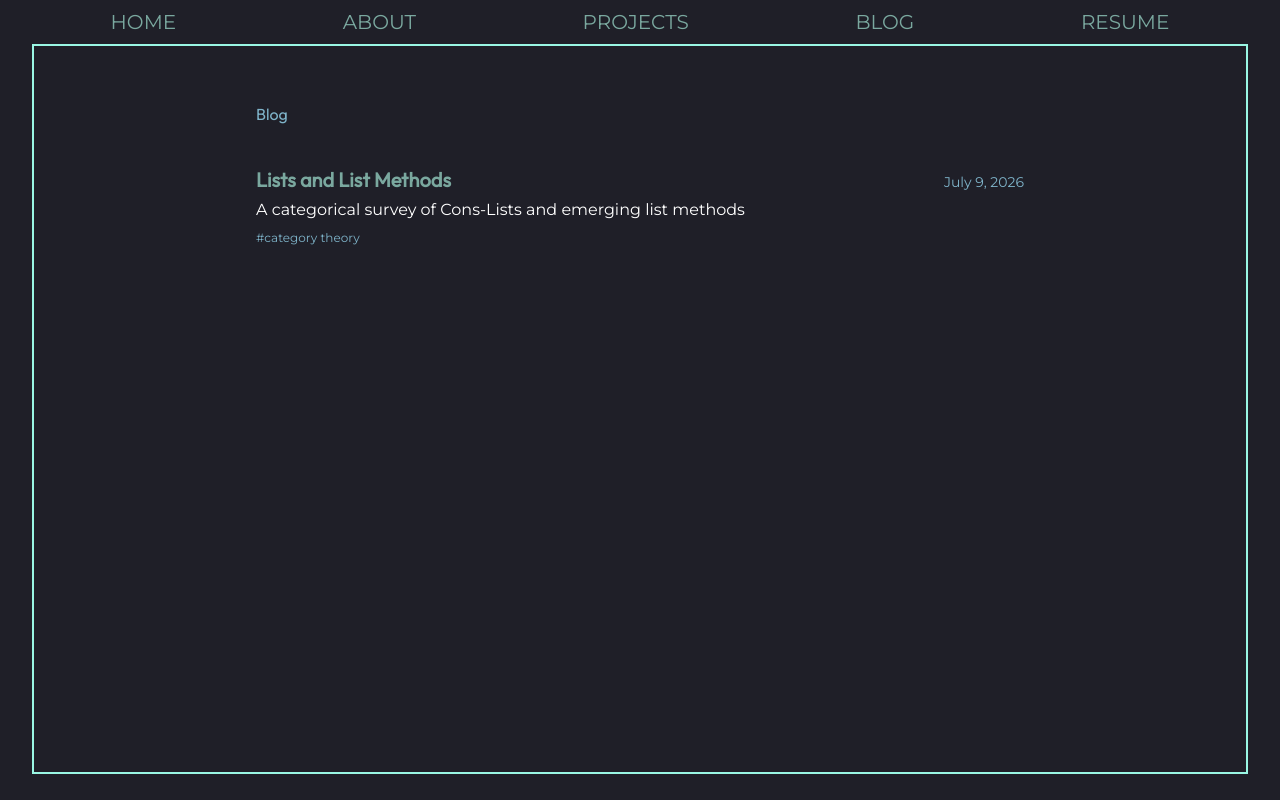
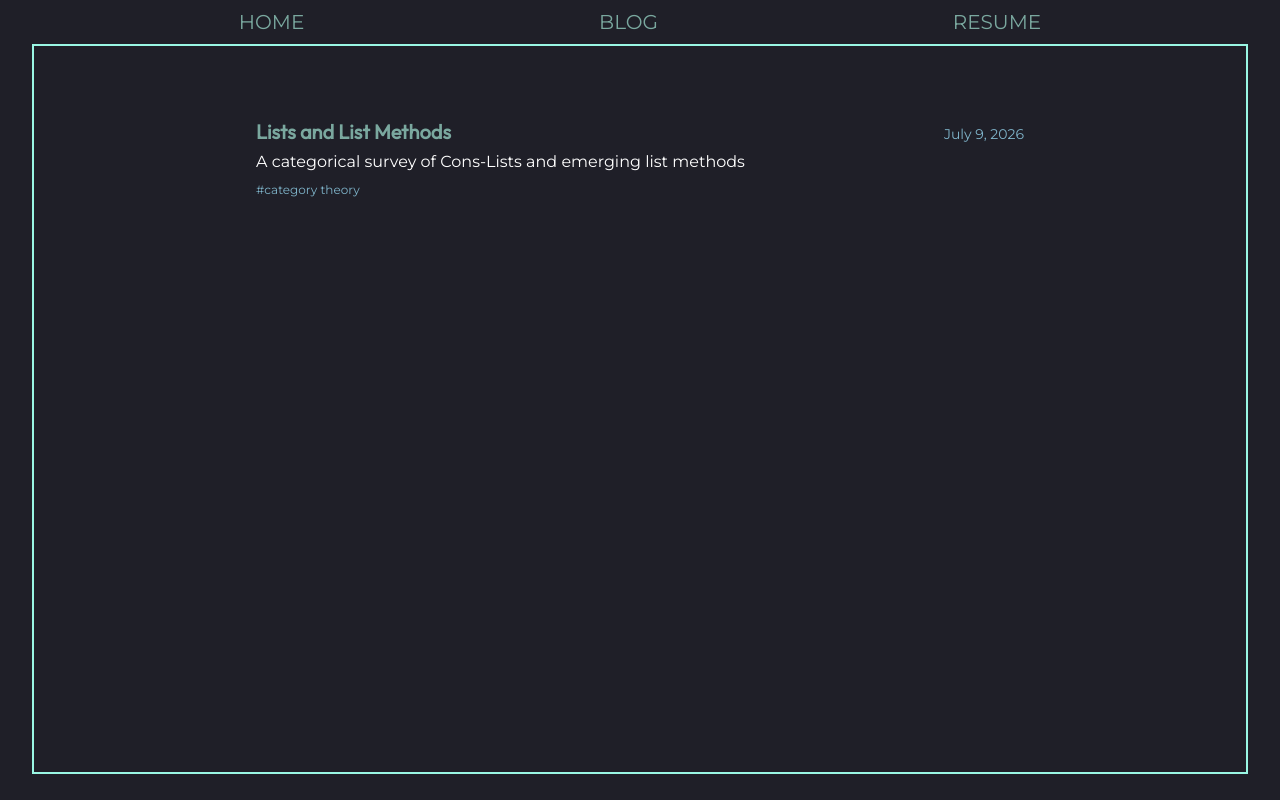
Before and after one commit to aadi219/aadi219.github.io, a React (Vite) app: page /blog in a window 1280 px wide. Built offline with nearby package versions, Linux system fonts and the light colour scheme.

Commit message:
chore: remove about and projects page links

```diff
--- a/src/blog/components/BlogListMain.tsx
+++ b/src/blog/components/BlogListMain.tsx
@@ -14,7 +14,6 @@ const BlogListMain = () => {
     return (
         <div className="w-full h-full overflow-y-auto px-4 md:relative md:top-[40px] pb-10 text-left">
             <div className="md:max-w-xl lg:max-w-2xl xl:max-w-3xl mx-auto">
-                <h2 className="font-heading text-highlight-blue mb-6">Blog</h2>
                 {posts.length === 0 ? (
                     <p className="font-main text-white">
                         No posts yet — check back soon.
--- a/src/components/Navbar.tsx
+++ b/src/components/Navbar.tsx
@@ -21,8 +21,10 @@ const Navbar = (): ReactElement => {
     return (
         <div className="w-full flex justify-between px-4 md:px-0 md:justify-evenly text-xl">
             <NavLink addr="/" text="HOME" />
-            <NavLink addr="/about" text="ABOUT" />
+{/*
+			<NavLink addr="/about" text="ABOUT" />
             <NavLink addr="/projects" text="PROJECTS" />
+*/}
             <NavLink addr="/blog" text="BLOG" />
             <a
                 className="md:px-14 font-main py-2 text-highlight-teal hover:text-highlight-blue transition-colors duration-300"
```
